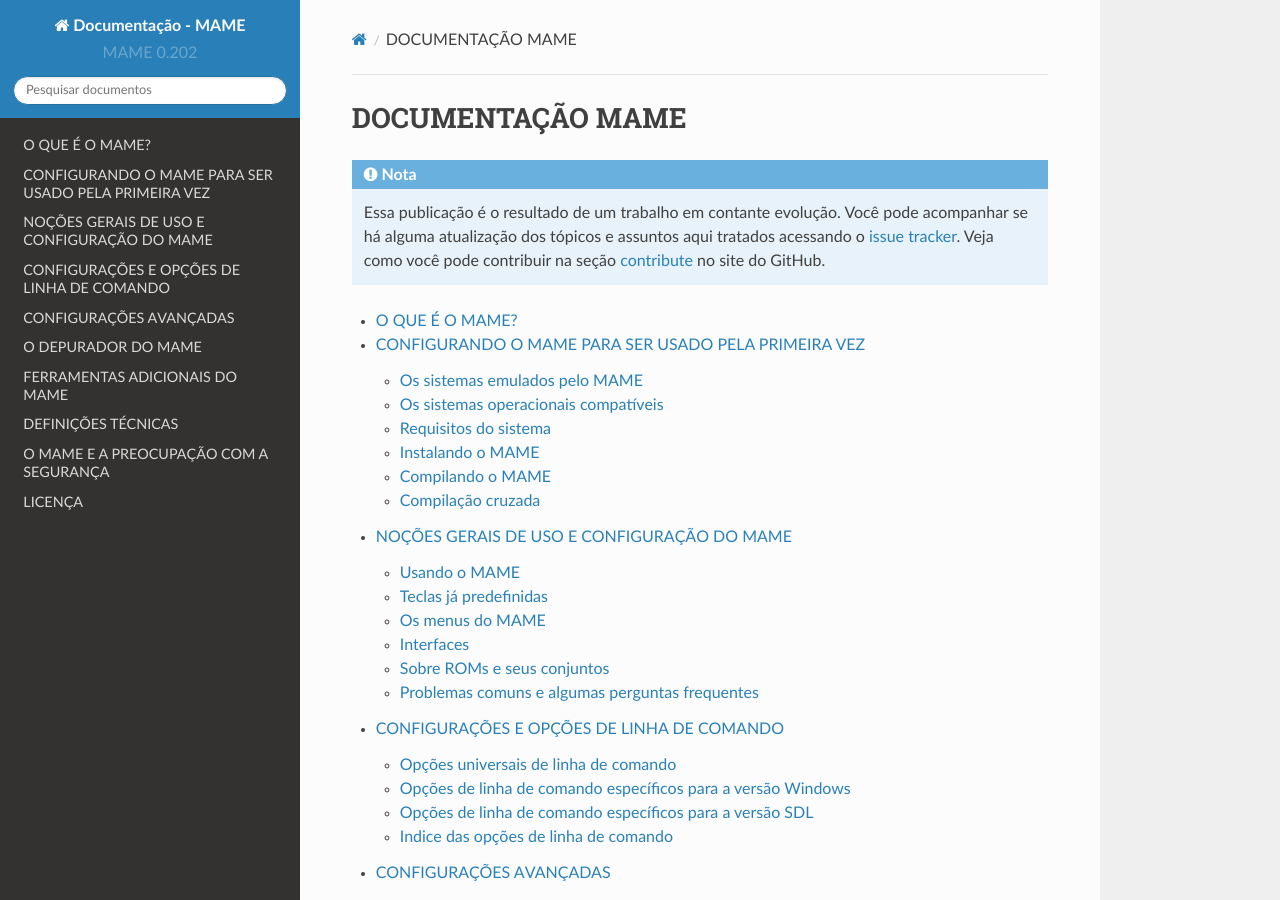
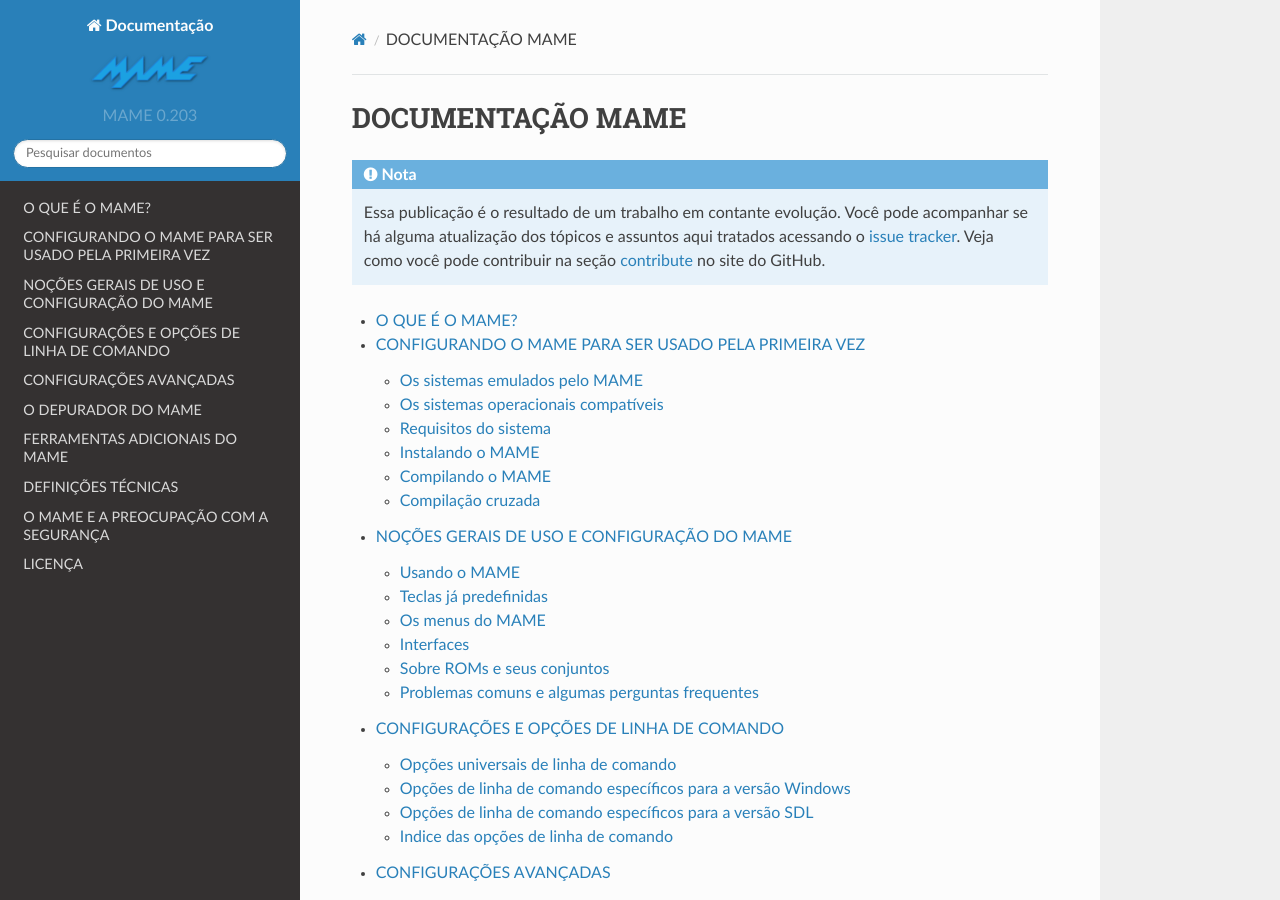
Before and after one commit to wtuemura/mamedoc, a Sphinx documentation site: the page built from source/index.rst, in a window 1280 px wide and 900 px high. Built offline with Sphinx 7.4.7 and the Read the Docs theme 2.0.0, drawn with Linux system fonts in a browser that asks for light colours.

Commit message:
Adicionado a arte gráfica do favicon, do logo do mame e as devidas configurações. Estes são usados apenas quando são gerados páginas html. O icone do favicon foi desenhado com um ângulo para que algumas pessoas o vejam de forma concava ou convexa.

```diff
--- a/source/conf.py
+++ b/source/conf.py
@@ -34,8 +34,8 @@
 	'edit_on_github',
 ]
 
-edit_on_github_project = 'mamedev/mame'
-edit_on_github_branch = 'master/docs/source'
+edit_on_github_project = 'wtuemura/mamedoc'
+edit_on_github_branch = 'master/source'
 
 # Math
 mathjax_path = "http://cdn.mathjax.org/mathjax/latest/MathJax.js?config=TeX-AMS-MML_HTMLorMML"
@@ -55,7 +55,7 @@
 # General information about the project.
 #project = u'Manual de Instruções do MAME'
 #copyright = u'2018, Equipe de Desenvolvimento do MAME, MAMEdev'
-project = u'Documentação - MAME'
+project = u'Documentação'
 copyright = u'2018, Equipe de Desenvolvimento do MAME (MAMEdev), Tradução e Revisão Wellington T. Uemura'
 
 # The version info for the project you're documenting, acts as replacement for
@@ -63,9 +63,9 @@
 # built documents.
 #
 # The short X.Y version.
-version = 'MAME 0.202'
+version = 'MAME 0.203'
 # The full version, including alpha/beta/rc tags.
-release = '1.1'
+release = '1.2'
 
 # The language for content autogenerated by Sphinx. Refer to documentation
 # for a list of supported languages.
@@ -129,12 +129,12 @@
 
 # The name of an image file (relative to this directory) to place at the top
 # of the sidebar.
-#html_logo = None
+html_logo = "mame-logo.png"
 
 # The name of an image file (within the static path) to use as favicon of the
 # docs.  This file should be a Windows icon file (.ico) being 16x16 or 32x32
 # pixels large.
-#html_favicon = None
+html_favicon = "favicon.ico"
 
 # Add any paths that contain custom static files (such as style sheets) here,
 # relative to this directory. They are copied after the builtin static files,
```
Also changed, not shown: source/favicon.ico (added), source/mame-logo.png (added).
